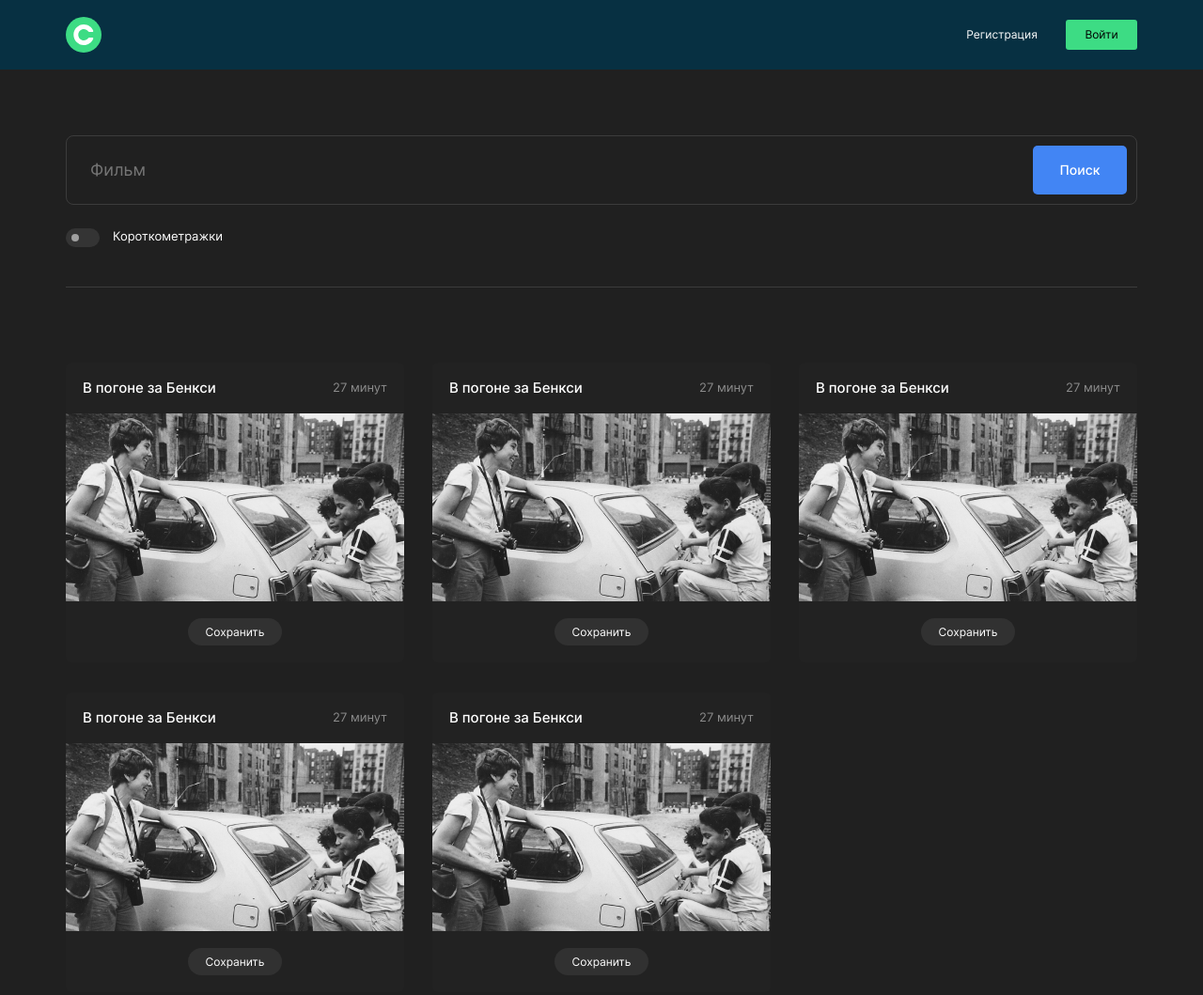
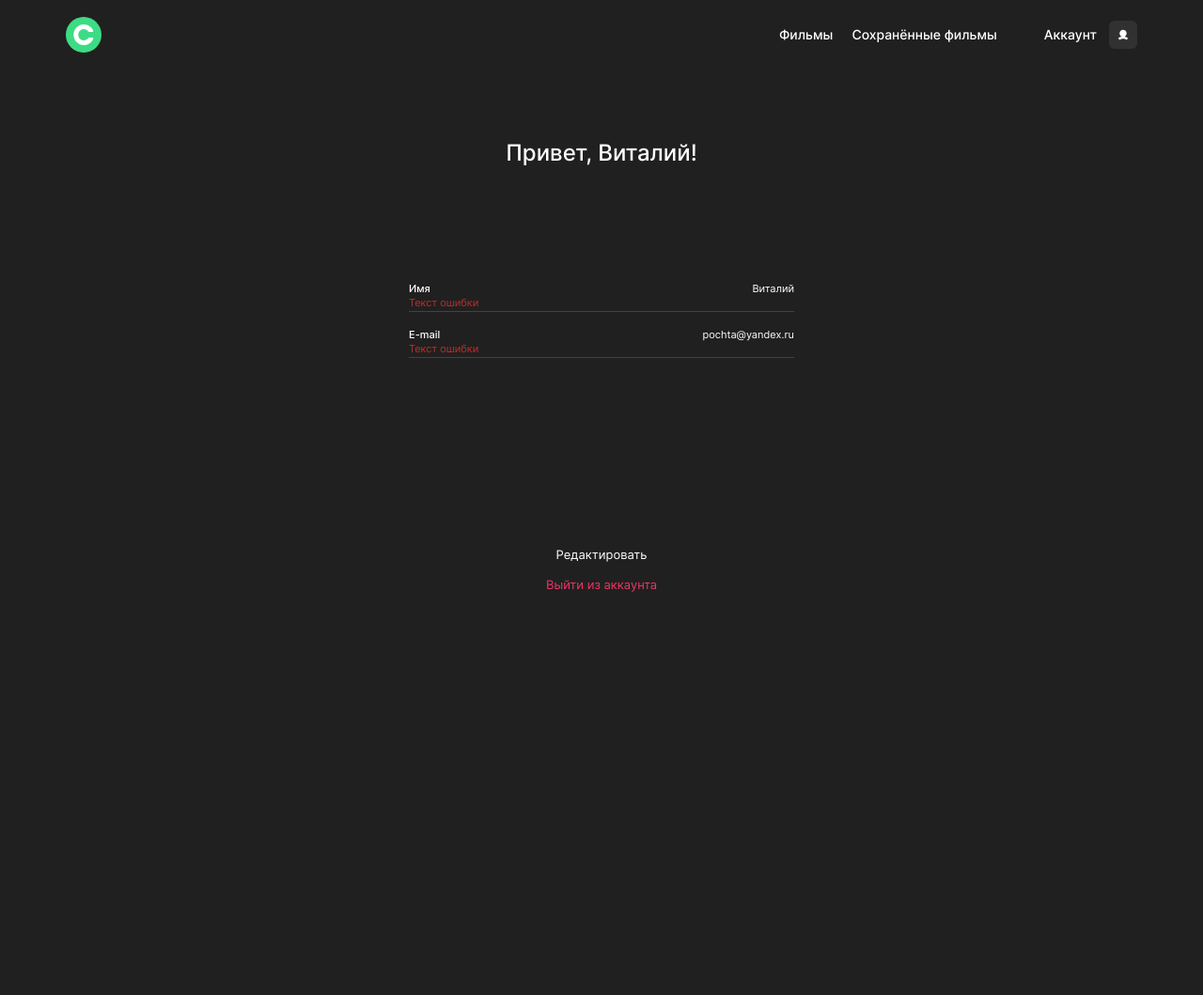
Before and after one commit to MickKrishtopa/movies-explorer-frontend, a React app: page / in a window 1280 px wide. Shown: the top 1059 px of the page at 94% size. After the commit the page ends 800 px from the top, so only its background shows below. Built offline with nearby package versions, Linux system fonts and the light colour scheme.

Commit message:
feat: make Profile component

```diff
--- a/src/components/App/App.js
+++ b/src/components/App/App.js
@@ -2,12 +2,14 @@ import "./App.css";
 
 import Main from "../Main/Main";
 import Movies from "../Movies/Movies";
+import Profile from "../Profile/Profile";
 
 function App() {
     return (
         <>
             {/* <Main /> */}
-            <Movies />
+            {/* <Movies /> */}
+            <Profile />
         </>
     );
 }
--- a/src/components/Header/Header.css
+++ b/src/components/Header/Header.css
@@ -6,7 +6,6 @@
     display: flex;
     justify-content: space-between;
     align-items: center;
-    background-color: #073042;
 }
 
 .header__logo {
--- a/src/components/Main/Main.css
+++ b/src/components/Main/Main.css
@@ -0,0 +1,3 @@
+.main-page__header {
+    background-color: #073042;
+}
--- a/src/components/Main/Main.jsx
+++ b/src/components/Main/Main.jsx
@@ -10,7 +10,10 @@ import Footer from "../Footer/Footer";
 export default function Main() {
     return (
         <>
-            <Header />
+            <div className='main-page__header'>
+                <Header />
+            </div>
+
             <Promo />
             <AboutProjest />
             <Techs />
--- a/src/components/Movies/Movies.jsx
+++ b/src/components/Movies/Movies.jsx
@@ -2,6 +2,7 @@ import "./Movies.css";
 import Header from "../Header/Header";
 import SearchForm from "../SearchForm/SearchForm";
 import MoviesCardList from "../MoviesCardList/MoviesCardList";
+import SavedMovies from "../SavedMovies/SavedMovies";
 import Footer from "../Footer/Footer";
 
 export default function Movies() {
@@ -9,7 +10,8 @@ export default function Movies() {
         <>
             <Header />
             <SearchForm />
-            <MoviesCardList />
+            <SavedMovies />
+            {/* <MoviesCardList /> */}
             <Footer />
         </>
     );
--- a/src/components/MoviesCard/MoviesCard.jsx
+++ b/src/components/MoviesCard/MoviesCard.jsx
@@ -1,7 +1,8 @@
 import "./MoviesCard.css";
 import film from "../../images/film1.png";
 
-export default function MoviesCard() {
+export default function MoviesCard(props) {
+    const { buttonText } = props;
     return (
         <li className='movies-card'>
             <div className='movie-card__text-area'>
@@ -9,7 +10,7 @@ export default function MoviesCard() {
                 <p className='movie-card__duration'>27 минут</p>
             </div>
             <img className='movie-card__image' src={film} alt=''></img>
-            <botton className='movie-card__button-like '>Сохранить</botton>
+            <botton className='movie-card__button-like '>{buttonText}</botton>
         </li>
     );
 }
--- a/src/components/Navigation/Navigation.css
+++ b/src/components/Navigation/Navigation.css
@@ -1,6 +1,7 @@
 .navigation {
     display: flex;
     align-items: center;
+    justify-content: space-between;
 }
 
 .navigation__signup {
@@ -29,6 +30,48 @@
     padding: 0;
 }
 
+.navigation__movies-area {
+    display: flex;
+}
+
+.navigation__link {
+    color: #fff;
+    font-family: "Inter", Helvetica, sans-serif;
+    font-size: 14px;
+    font-style: normal;
+    font-weight: 500;
+    line-height: 1.29;
+    margin: 0 20px 0 0;
+}
+
+.navigation__link:last-of-type {
+    margin-right: 50px;
+}
+
+.navigation__profile-area {
+    display: flex;
+    align-items: center;
+}
+.navigation__profile {
+    color: #fff;
+    font-family: "Inter", Helvetica, sans-serif;
+    font-size: 14px;
+    font-style: normal;
+    font-weight: 500;
+    line-height: 1.14;
+    margin: 0 13px 0 0;
+}
+
+.navigation__profile-icon {
+    width: 30px;
+    height: 30px;
+    border-radius: 6px;
+    background-color: #313131;
+    background-image: url("../../images/icon__profile.svg");
+    background-repeat: no-repeat;
+    background-position: center;
+}
+
 @media screen and (max-width: 555px) {
     .navigation__signup {
         margin: 0 14px 0 0;
--- a/src/components/Navigation/Navigation.jsx
+++ b/src/components/Navigation/Navigation.jsx
@@ -3,8 +3,24 @@ import "./Navigation.css";
 export default function Navigation() {
     return (
         <div className='navigation'>
-            <p className='navigation__signup'>Регистрация</p>
-            <button className='navigation__signip'>Войти</button>
+            {false && (
+                <>
+                    <p className='navigation__signup'>Регистрация</p>
+                    <button className='navigation__signip'>Войти</button>
+                </>
+            )}
+
+            {true && (
+                <>
+                    <p className='navigation__link'>Фильмы</p>
+                    <p className='navigation__link'>Сохранённые фильмы</p>
+
+                    <div className='navigation__profile-area'>
+                        <p className='navigation__profile'>Аккаунт</p>
+                        <div className='navigation__profile-icon'></div>
+                    </div>
+                </>
+            )}
         </div>
     );
 }
--- /dev/null
+++ b/src/components/Profile/Profile.css
@@ -0,0 +1,143 @@
+.profile {
+    margin: 74px auto 0;
+    max-width: 410px;
+    min-height: 30vh;
+    display: flex;
+    flex-direction: column;
+    align-items: center;
+    color: #fff;
+}
+
+.profile__title {
+    margin: 0 auto 123px;
+    text-align: center;
+    font-family: Inter;
+    font-size: 24px;
+    font-style: normal;
+    font-weight: 500;
+    line-height: normal;
+    line-height: 1.21;
+}
+.profile__input-area {
+    margin-top: 17px;
+    width: 100%;
+    display: flex;
+    justify-content: space-between;
+    align-items: baseline;
+    flex-wrap: wrap;
+}
+
+.profile__input-area:first-of-type {
+    margin: 0;
+}
+
+.profile__input-name {
+    width: 30%;
+    font-family: Inter;
+    font-size: 11px;
+    font-style: normal;
+    font-weight: 500;
+    line-height: 1.27;
+}
+
+.profile__input {
+    width: 60%;
+    padding: 0;
+    margin: 0;
+    height: 14px;
+    border: none;
+    background-color: inherit;
+    text-align: right;
+    font-family: Inter;
+    font-size: 11px;
+    font-style: normal;
+    font-weight: 400;
+    line-height: 1.27;
+    color: #fff;
+}
+
+.profile__input-error {
+    width: 100%;
+    min-height: 16px;
+    font-family: Inter;
+    font-size: 11px;
+    font-style: normal;
+    font-weight: 400;
+    line-height: 1.45;
+    color: rgb(194, 43, 43);
+    border-bottom: 1px solid #424242;
+}
+
+.profile__edit-button {
+    margin: 201px auto 0;
+    padding: 0;
+    border: none;
+    color: #fff;
+    background-color: inherit;
+    text-align: center;
+    font-family: Inter;
+    font-size: 13px;
+    font-style: normal;
+    font-weight: 400;
+    line-height: 1.23;
+}
+
+.profile__logout-button {
+    margin: 16px auto 0;
+    padding: 0;
+    border: none;
+    color: #ee3465;
+    background-color: inherit;
+    text-align: center;
+    font-family: Inter;
+    font-size: 13px;
+    font-style: normal;
+    font-weight: 400;
+    line-height: 1.23;
+}
+
+@media screen and (max-width: 900px) {
+    .profile {
+        margin: 236px auto 0;
+    }
+
+    .profile__title {
+        margin: 0 auto 96px;
+        text-align: center;
+        font-family: Inter;
+        font-size: 24px;
+        font-style: normal;
+        font-weight: 500;
+        line-height: normal;
+        line-height: 1.21;
+    }
+
+    .profile__edit-button {
+        margin: 191px auto 0;
+    }
+}
+
+@media screen and (max-width: 600px) {
+    .profile {
+        margin: 70px auto 0;
+        max-width: 260px;
+    }
+
+    .profile__title {
+        margin: 0 auto 80px;
+    }
+
+    .profile__edit-button {
+        margin: 191px auto 0;
+    }
+
+    .profile__edit-button {
+        margin: 359px auto 0;
+        font-size: 12px;
+        line-height: 1.25;
+    }
+    .profile__logout-button {
+        font-size: 12px;
+        line-height: 1.25;
+    }
+}
--- /dev/null
+++ b/src/components/Profile/Profile.jsx
@@ -0,0 +1,30 @@
+import "./Profile.css";
+
+import Header from "../Header/Header";
+
+export default function Profile() {
+    return (
+        <>
+            <Header />
+            <form className='profile'>
+                <h1 className='profile__title'>Привет, Виталий!</h1>
+                <div className='profile__input-area'>
+                    <span className='profile__input-name'>Имя</span>
+                    <input className='profile__input' value='Виталий'></input>
+                    <span className='profile__input-error'>Текст ошибки</span>
+                </div>
+                <div className='profile__input-area'>
+                    <span className='profile__input-name'>E-mail</span>
+                    <input
+                        className='profile__input'
+                        value='pochta@yandex.ru'></input>
+                    <span className='profile__input-error'>Текст ошибки</span>
+                </div>
+                <button className='profile__edit-button'>Редактировать</button>
+                <button className='profile__logout-button'>
+                    Выйти из аккаунта
+                </button>
+            </form>
+        </>
+    );
+}
--- /dev/null
+++ b/src/components/SavedMovies/SavedMovies.jsx
@@ -0,0 +1,14 @@
+import "./SavedMovies.css";
+import MoviesCard from "../MoviesCard/MoviesCard";
+
+export default function SavedMovies() {
+    return (
+        <section>
+            <ul className='movies-card-list'>
+                <MoviesCard buttonText={"X"} />
+                <MoviesCard buttonText={"X"} />
+                <MoviesCard buttonText={"X"} />
+            </ul>
+        </section>
+    );
+}
```
Also changed, not shown: src/components/SavedMovies/SavedMovies.css (added), src/images/icon__COLOR_icon-main.png (added), src/images/icon__profile.svg (added), src/images/icon__remove-film.svg (added).
